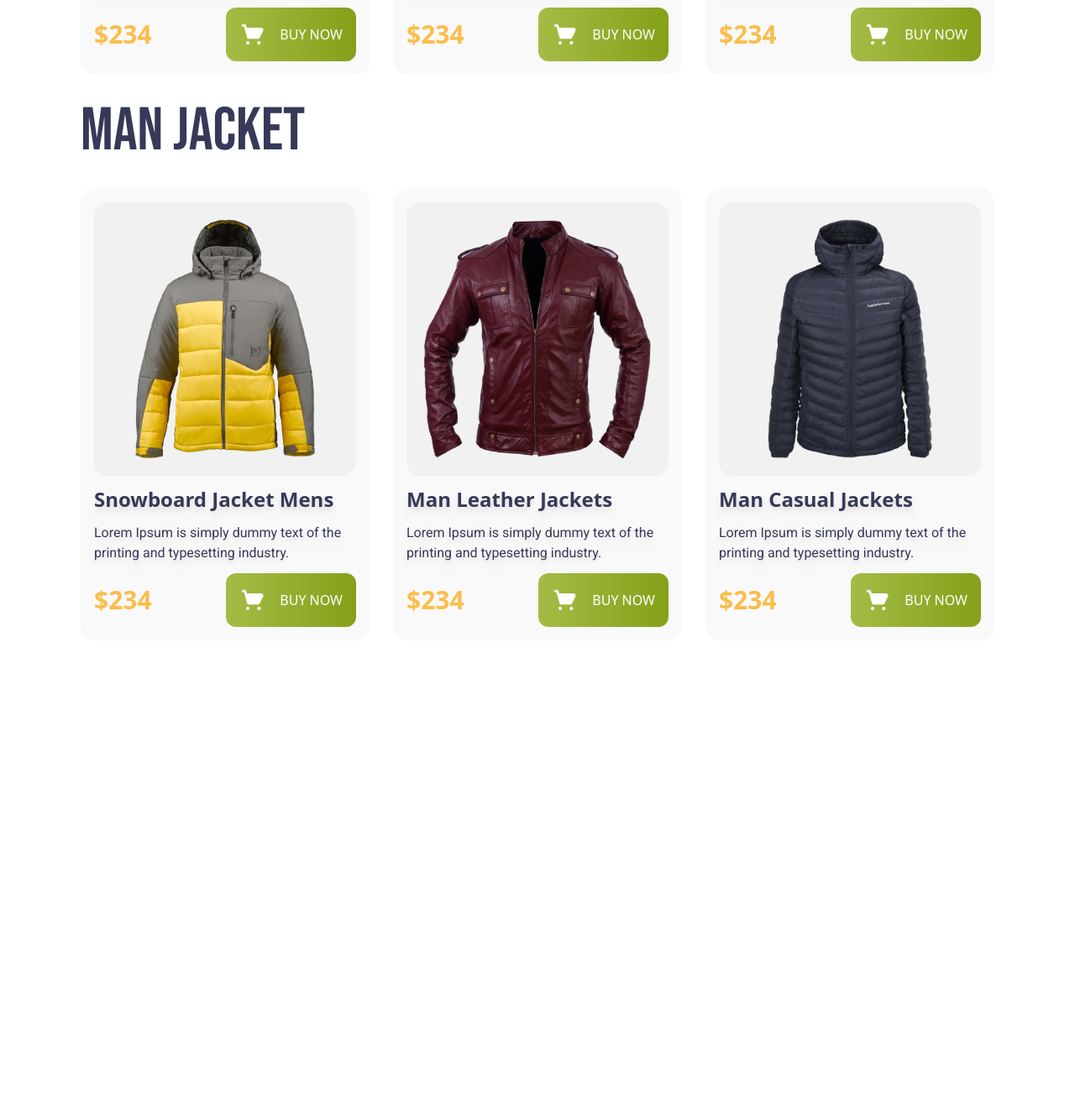
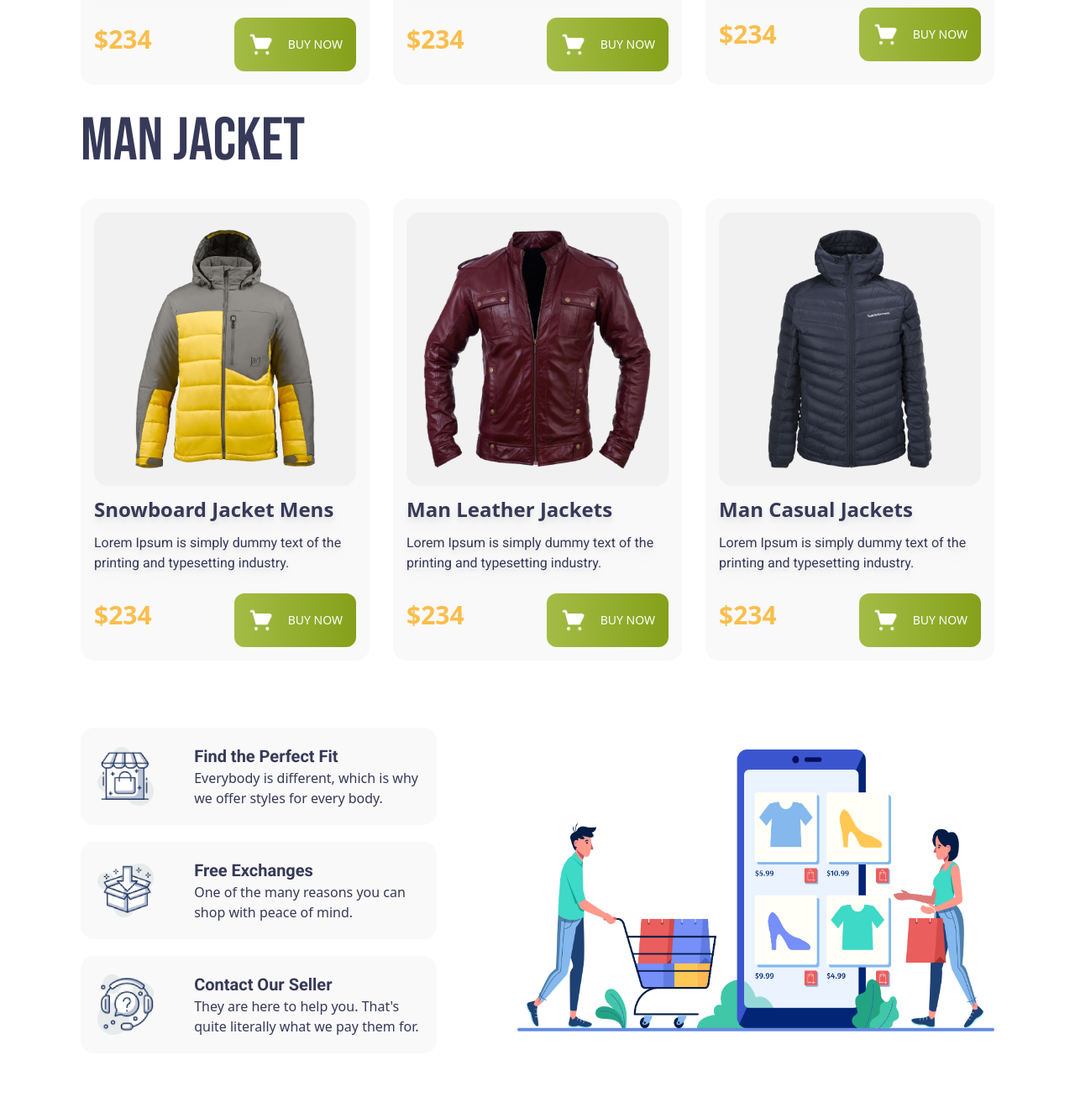
Before and after one commit to adibzamanbd/penguin-fashion, a plain HTML site: page index.html in a window 1280 px wide. Shown: the part 1173-2492 px from the top of the page at 84% size. Before the commit the page ends 1952 px from the top, so only its background shows below. Drawn offline with nearby package versions, Linux system fonts and the light colour scheme.

Commit message:
added footer

```diff
--- a/index.html
+++ b/index.html
@@ -94,7 +94,7 @@
       </div>
     </header>
     <main class="w-full h-full">
-      <section class="h-full px-24">
+      <section class="h-full px-4 sm:px-24 text-center sm:text-left">
         <div
           class="text-7xl bebas-fonts text-[#363958] py-4 text-center md:text-left"
         >
@@ -107,7 +107,9 @@
             <div class="bg-[#F1F1F1;] p-5 rounded-2xl">
               <img src="images/jacket-1.png" alt="" />
             </div>
-            <div class="drop-shadow-lg w-full space-y-3">
+            <div
+              class="drop-shadow-lg w-full space-y-3 text-center md:text-left"
+            >
               <div class="text-2xl font-bold text-[#363958]">
                 Yellow Coat Jacket
               </div>
@@ -118,10 +120,12 @@
                 industry.
               </div>
             </div>
-            <div class="flex justify-between items-center">
+            <div
+              class="flex justify-between flex-col items-center sm:flex-row space-y-3"
+            >
               <h3 class="text-3xl font-black text-[#FABE4C]">$234</h3>
               <button
-                class="py-4 flex justify-between items-center gap-4 px-4 bg-gradient-to-r from-[#A4BC46] to-[#85A019] rounded-xl uppercase text-white font-medium"
+                class="py-4 flex justify-between items-center gap-4 px-4 bg-gradient-to-r from-[#A4BC46] to-[#85A019] rounded-xl uppercase text-white font-medium lg:text-sm"
               >
                 <img src="icons/shopping-cart 1.png" class="w-8" alt="" />
 
@@ -133,7 +137,9 @@
             <div class="bg-[#F1F1F1;] p-5 rounded-2xl">
               <img src="images/jacket-2.png" alt="" />
             </div>
-            <div class="drop-shadow-lg w-full space-y-3">
+            <div
+              class="drop-shadow-lg w-full space-y-3 text-center sm:text-left"
+            >
               <div class="text-2xl font-bold text-[#363958]">Ladies Jacket</div>
               <div
                 class="max-w-md roboto-fonts text-base font-normal text-[#363958]"
@@ -142,10 +148,12 @@
                 industry.
               </div>
             </div>
-            <div class="flex justify-between items-center">
+            <div
+              class="flex justify-between flex-col items-center sm:flex-row space-y-3"
+            >
               <h3 class="text-3xl font-black text-[#FABE4C]">$234</h3>
               <button
-                class="py-4 flex justify-between items-center gap-4 px-4 bg-gradient-to-r from-[#A4BC46] to-[#85A019] rounded-xl uppercase text-white font-medium"
+                class="py-4 flex justify-between items-center gap-4 px-4 bg-gradient-to-r from-[#A4BC46] to-[#85A019] rounded-xl uppercase text-white font-medium lg:text-sm"
               >
                 <img src="icons/shopping-cart 1.png" class="w-8" alt="" />
 
@@ -157,7 +165,9 @@
             <div class="bg-[#F1F1F1;] p-5 rounded-2xl">
               <img src="images/jacket-3.png" alt="" />
             </div>
-            <div class="drop-shadow-lg w-full space-y-3">
+            <div
+              class="drop-shadow-lg w-full space-y-3 text-center sm:text-left"
+            >
               <div class="text-2xl font-bold text-[#363958]">
                 Woman Leather Jacket
               </div>
@@ -168,10 +178,10 @@
                 industry.
               </div>
             </div>
-            <div class="flex justify-between items-center">
+            <div class="flex justify-between flex-col items-center sm:flex-row">
               <h3 class="text-3xl font-black text-[#FABE4C]">$234</h3>
               <button
-                class="py-4 flex justify-between items-center gap-4 px-4 bg-gradient-to-r from-[#A4BC46] to-[#85A019] rounded-xl uppercase text-white font-medium"
+                class="py-4 flex justify-between items-center gap-4 px-4 bg-gradient-to-r from-[#A4BC46] to-[#85A019] rounded-xl uppercase text-white font-medium lg:text-sm"
               >
                 <img src="icons/shopping-cart 1.png" class="w-8" alt="" />
 
@@ -181,7 +191,7 @@
           </div>
         </div>
       </section>
-      <section class="h-full px-24">
+      <section class="h-full px-4 sm:px-24 text-center sm:text-left">
         <div
           class="text-7xl bebas-fonts text-[#363958] py-4 text-center md:text-left"
         >
@@ -194,7 +204,9 @@
             <div class="bg-[#F1F1F1;] p-5 rounded-2xl">
               <img src="images/jacket-4.png" alt="" />
             </div>
-            <div class="drop-shadow-lg w-full space-y-3">
+            <div
+              class="drop-shadow-lg w-full space-y-3 text-center sm:text-left"
+            >
               <div class="text-2xl font-bold text-[#363958]">
                 Snowboard Jacket Mens
               </div>
@@ -205,10 +217,12 @@
                 industry.
               </div>
             </div>
-            <div class="flex justify-between items-center">
+            <div
+              class="flex justify-between flex-col items-center sm:flex-row space-y-3"
+            >
               <h3 class="text-3xl font-black text-[#FABE4C]">$234</h3>
               <button
-                class="py-4 flex justify-between items-center gap-4 px-4 bg-gradient-to-r from-[#A4BC46] to-[#85A019] rounded-xl uppercase text-white font-medium"
+                class="py-4 flex justify-between items-center gap-4 px-4 bg-gradient-to-r from-[#A4BC46] to-[#85A019] rounded-xl uppercase text-white font-medium lg:text-sm"
               >
                 <img src="icons/shopping-cart 1.png" class="w-8" alt="" />
 
@@ -220,7 +234,9 @@
             <div class="bg-[#F1F1F1;] p-5 rounded-2xl">
               <img src="images/jacket-5.png" alt="" />
             </div>
-            <div class="drop-shadow-lg w-full space-y-3">
+            <div
+              class="drop-shadow-lg w-full space-y-3 text-center sm:text-left"
+            >
               <div class="text-2xl font-bold text-[#363958]">
                 Man Leather Jackets
               </div>
@@ -231,10 +247,12 @@
                 industry.
               </div>
             </div>
-            <div class="flex justify-between items-center">
+            <div
+              class="flex justify-between flex-col items-center sm:flex-row space-y-3"
+            >
               <h3 class="text-3xl font-black text-[#FABE4C]">$234</h3>
               <button
-                class="py-4 flex justify-between items-center gap-4 px-4 bg-gradient-to-r from-[#A4BC46] to-[#85A019] rounded-xl uppercase text-white font-medium"
+                class="py-4 flex justify-between items-center gap-4 px-4 bg-gradient-to-r from-[#A4BC46] to-[#85A019] rounded-xl uppercase text-white font-medium lg:text-sm"
               >
                 <img src="icons/shopping-cart 1.png" class="w-8" alt="" />
 
@@ -246,7 +264,9 @@
             <div class="bg-[#F1F1F1;] p-5 rounded-2xl">
               <img src="images/jacket-6.png" alt="" />
             </div>
-            <div class="drop-shadow-lg w-full space-y-3">
+            <div
+              class="drop-shadow-lg w-full space-y-3 text-center sm:text-left"
+            >
               <div class="text-2xl font-bold text-[#363958]">
                 Man Casual Jackets
               </div>
@@ -257,10 +277,12 @@
                 industry.
               </div>
             </div>
-            <div class="flex justify-between items-center">
+            <div
+              class="flex justify-between flex-col items-center sm:flex-row space-y-3"
+            >
               <h3 class="text-3xl font-black text-[#FABE4C]">$234</h3>
               <button
-                class="py-4 flex justify-between items-center gap-4 px-4 bg-gradient-to-r from-[#A4BC46] to-[#85A019] rounded-xl uppercase text-white font-medium"
+                class="py-4 flex justify-between items-center gap-4 px-4 bg-gradient-to-r from-[#A4BC46] to-[#85A019] rounded-xl uppercase text-white font-medium lg:text-sm"
               >
                 <img src="icons/shopping-cart 1.png" class="w-8" alt="" />
 
@@ -271,5 +293,65 @@
         </div>
       </section>
     </main>
+    <footer class="w-full h-full">
+      <section class="w-full px-4 py-16 sm:px-24">
+        <div
+          class="flex justify-between items-center gap-24 flex-col-reverse xl:flex-row text-center md:text-left"
+        >
+          <div class="grid lg:grid-cols gap-5">
+            <div
+              class="flex items-center justify-around gap-12 flex-col md:flex-row bg-[#f9f9f9] p-5 rounded-2xl"
+            >
+              <div class="img">
+                <img src="icons/house.png" class="w-24" alt="" />
+              </div>
+              <div class="">
+                <div class="text-xl font-bold text-[#363958] roboto-fonts">
+                  Find the Perfect Fit
+                </div>
+                <div class="text-base font-normal text-[#363958] max-w-sm">
+                  Everybody is different, which is why we offer styles for every
+                  body.
+                </div>
+              </div>
+            </div>
+            <div
+              class="flex items-center justify-around gap-12 flex-col md:flex-row bg-[#f9f9f9] p-5 rounded-2xl"
+            >
+              <div class="img">
+                <img src="icons/box.png" class="w-24" alt="" />
+              </div>
+              <div class="">
+                <div class="text-xl font-bold text-[#363958] roboto-fonts">
+                  Free Exchanges
+                </div>
+                <div class="text-base font-normal text-[#363958] max-w-sm">
+                  One of the many reasons you can shop with peace of mind.
+                </div>
+              </div>
+            </div>
+            <div
+              class="flex items-center justify-around gap-12 flex-col md:flex-row bg-[#f9f9f9] p-5 rounded-2xl"
+            >
+              <div class="img">
+                <img src="icons/question.png" class="w-24" alt="" />
+              </div>
+              <div class="">
+                <div class="text-xl font-bold text-[#363958] roboto-fonts">
+                  Contact Our Seller
+                </div>
+                <div class="text-base font-normal text-[#363958] max-w-sm">
+                  They are here to help you. That's quite literally what we pay
+                  them for.
+                </div>
+              </div>
+            </div>
+          </div>
+          <div class="w-full w-50% md:w-[70%]">
+            <img src="images/shopping.png" alt="" />
+          </div>
+        </div>
+      </section>
+    </footer>
   </body>
 </html>
```
